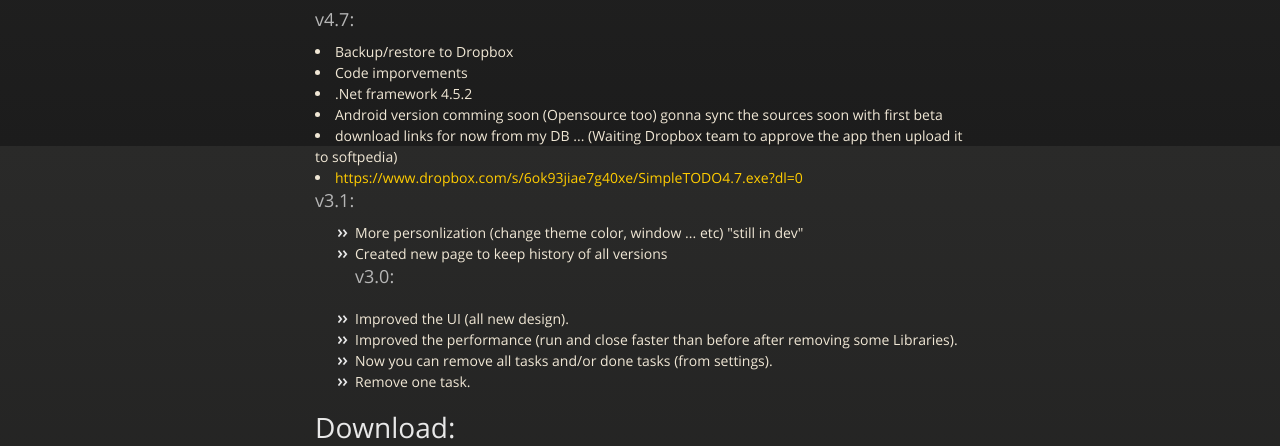
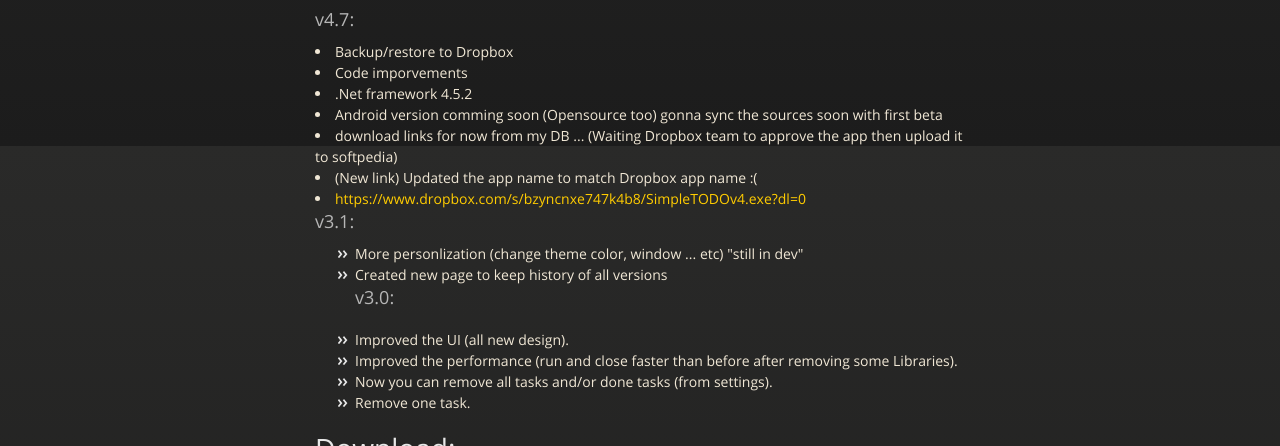
Before and after one commit to mhdnour/SimpleTODO, a plain HTML site: page index.html in a window 1280 px wide. Shown: the part 654-1100 px from the top of the page. Drawn offline with nearby package versions, Linux system fonts and the light colour scheme.

Commit message:
Updated links
(New link) Updated the app name to match Dropbox app name :(

```diff
--- a/index.html
+++ b/index.html
@@ -69,9 +69,10 @@ You can add star to your todo (important), select multiColor</p>
 <li> .Net framework 4.5.2 </li>
 <li> Android version comming soon (Opensource too) gonna sync the sources soon with first beta </li>
 
-<li> download links for now from my DB ... (Waiting Dropbox team to approve the app then upload it to softpedia)</li>
-<li><a href="https://www.dropbox.com/s/6ok93jiae7g40xe/SimpleTODO4.7.exe?dl=0">
-	https://www.dropbox.com/s/6ok93jiae7g40xe/SimpleTODO4.7.exe?dl=0</a></li>
+<li> download links for now from my DB ... (Waiting Dropbox team to approve the app then upload it to softpedia) </li>
+<li>(New link) Updated the app name to match Dropbox app name :( </li>
+<li><a href="https://www.dropbox.com/s/bzyncnxe747k4b8/SimpleTODOv4.exe?dl=0">
+	https://www.dropbox.com/s/bzyncnxe747k4b8/SimpleTODOv4.exe?dl=0</a></li>
 
 
 		  <h3>v3.1:</h3>
```
